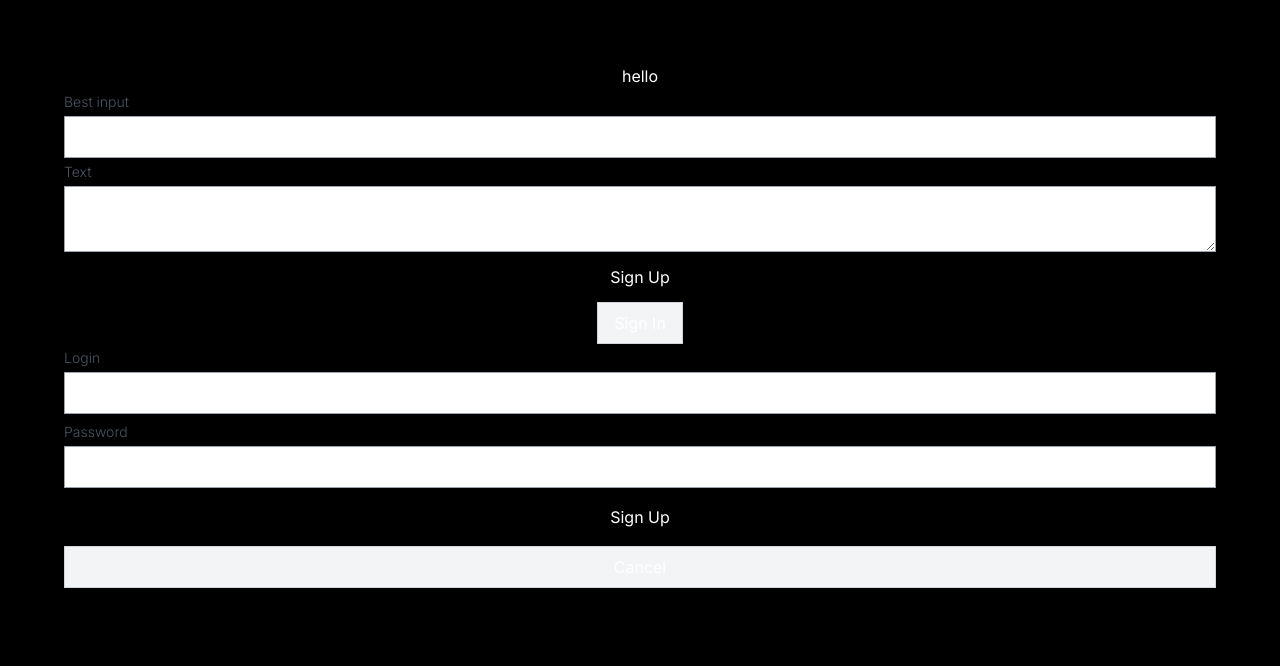
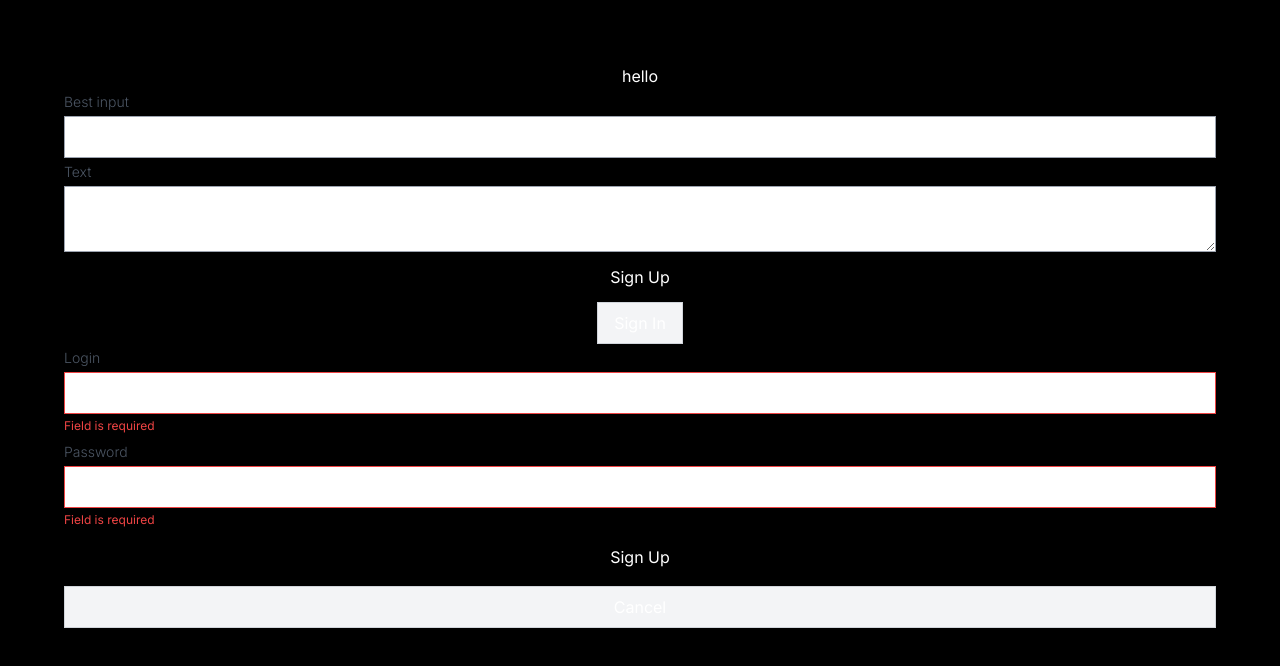
Before and after one commit to renbrek/lichi-test, a Next.js app: page / in a window 1280 px wide. Shown: the top 666 px of the page. Built offline with nearby package versions, Linux system fonts and the light colour scheme.

Commit message:
feat: add basic form validation and minor fields refactor

```diff
--- a/src/components/FieldWrap/index.tsx
+++ b/src/components/FieldWrap/index.tsx
@@ -1,22 +1,20 @@
+import { BaseFieldProps } from '@/types';
 import React from 'react';
 
 export type FieldWrapProps = {
   children: React.ReactNode;
   fieldId: string;
-  errorMessage?: string;
-  label?: string;
-};
+} & Pick<BaseFieldProps, 'errorMessages' | 'label'>;
 
 export function FieldWrap(props: FieldWrapProps): React.ReactNode {
   const {
-    children, fieldId, label, errorMessage,
+    children, fieldId, label, errorMessages,
   } = props;
-
   return (
     <div className="flex flex-col w-full">
       {label && <label htmlFor={fieldId} className="text-gray-600 font-light mb-1 text-sm">{label}</label>}
       {children}
-      {errorMessage && <span className="mt-1 text-red-500 text-xs">{errorMessage}</span>}
+      {(!!errorMessages && (errorMessages.length > 0)) && <>{errorMessages.map((errorMessage) => <span key={errorMessage} className="mt-1 text-red-500 text-xs">{errorMessage}</span>)}</>}
     </div>
   );
 }
--- a/src/components/Form/index.tsx
+++ b/src/components/Form/index.tsx
@@ -4,6 +4,7 @@
 
 import React, { ComponentProps } from 'react';
 import { FieldType } from '@/enums';
+import { ValidationRules, getValidationErrors } from '@/utils';
 import { Input, InputProps } from '../Input';
 import { TextArea, TextAreaProps } from '../TextArea';
 import { Button, ButtonProps } from '../Button';
@@ -13,10 +14,11 @@ export type FormProps = {
   buttons?: ButtonProps[]
 } & ComponentProps<'form'>;
 
-export type CommonFormFieldProps<S = string> = {
-  value?: string | number,
-  setValue?: (action: S | ((prevState: S) => S)) => void;
-  validataion?: any
+export type CommonFormFieldProps<TValue = string> = {
+  value?: TValue
+  defaultValue?: TValue,
+  setValue?: (action: TValue | ((prevState: TValue) => TValue)) => void
+  validataion?: ValidationRules
 };
 
 export type TextInputField = {
@@ -35,24 +37,31 @@ export function Form(props: FormProps): React.ReactNode {
   const {
     fields, buttons, className, ...baseProps
   } = props;
+
   return (
     <form className={`flex flex-col gap-2 w-full items-center ${className}`} {...baseProps}>
       {fields.map((field, index) => {
+        const errors = (field.validataion)
+          ? getValidationErrors(field.value, field.validataion)
+          : undefined;
         switch (field.fieldType) {
-          case FieldType.TextInput:
+          case FieldType.TextInput: {
             return (
               <Input
                 key={index}
                 value={field.value}
+                errorMessages={errors}
                 onChange={(e) => field.setValue?.(e.currentTarget.value)}
                 {...field.fieldOptions}
               />
             );
+          }
           case FieldType.TextArea:
             return (
               <TextArea
                 key={index}
                 value={field.value}
+                errorMessages={errors}
                 onChange={(e) => field.setValue?.(e.currentTarget.value)}
                 {...field.fieldOptions}
               />
--- a/src/components/Input/index.tsx
+++ b/src/components/Input/index.tsx
@@ -7,16 +7,16 @@ export type InputProps = BaseFieldProps & React.ComponentProps<'input'>;
 
 export function Input(props: InputProps): React.ReactNode {
   const {
-    errorMessage, isError, label, className, ...baseProps
+    errorMessages, isError, label, className, ...baseProps
   } = props;
 
-  const isHasError = errorMessage || isError;
+  const isHasError = (!!errorMessages && errorMessages.length > 0) || isError;
 
   const defaultInputId = React.useId();
   const inputId = baseProps.id ?? defaultInputId;
 
   return (
-    <FieldWrap fieldId={inputId} label={label} errorMessage={errorMessage}>
+    <FieldWrap fieldId={inputId} label={label} errorMessages={errorMessages}>
       <input
         className={clsx(
           'outline-none w-full rounded-none border border-gray-400 p-2 focus:border-black',
--- a/src/components/TextArea/index.tsx
+++ b/src/components/TextArea/index.tsx
@@ -7,16 +7,16 @@ export type TextAreaProps = BaseFieldProps & React.ComponentProps<'textarea'>;
 
 export function TextArea(props: TextAreaProps): React.ReactNode {
   const {
-    errorMessage, isError, label, className, ...baseProps
+    errorMessages, isError, label, className, ...baseProps
   } = props;
 
-  const isHasError = errorMessage || isError;
+  const isHasError = (!!errorMessages && errorMessages.length > 0) || isError;
 
   const defaultTextAreaId = React.useId();
   const textAreaId = baseProps.id ?? defaultTextAreaId;
 
   return (
-    <FieldWrap fieldId={textAreaId} label={label}>
+    <FieldWrap fieldId={textAreaId} label={label} errorMessages={errorMessages}>
       <textarea
         className={clsx(
           'outline-none w-full rounded-none border border-gray-400 p-2 focus:border-black',
--- a/src/pages/index.tsx
+++ b/src/pages/index.tsx
@@ -30,12 +30,28 @@ export default function Home() {
             },
             value: login,
             setValue: setLogin,
+            validataion: {
+              isRequired: {
+                value: true,
+              },
+              maxLength: {
+                value: 50,
+              },
+            },
           },
           {
             fieldType: FieldType.TextInput,
             fieldOptions: {
               label: 'Password',
               type: 'password',
+            },
+            validataion: {
+              isRequired: {
+                value: true,
+              },
+              minLength: {
+                value: 8,
+              },
             },
             value: password,
             setValue: setPassword,
--- a/src/types/BaseFieldProps.ts
+++ b/src/types/BaseFieldProps.ts
@@ -1,5 +1,5 @@
 export type BaseFieldProps = {
-  errorMessage?: string;
+  errorMessages?: string[];
   isError?: boolean;
   label?: string;
 };
--- /dev/null
+++ b/src/utils/index.ts
@@ -0,0 +1 @@
+export * from './validatoin';
--- /dev/null
+++ b/src/utils/validatoin.ts
@@ -0,0 +1,27 @@
+import { CommonFormFieldProps } from '@/components/Form';
+
+export type ValidationRules = {
+  maxLength?: ValidationRule<number>
+  minLength?: ValidationRule<number>
+  isRequired?: ValidationRule<boolean>
+};
+
+export type ValidationRule<TValue> = {
+  value: TValue
+  errorMessage?: string
+};
+
+export function getValidationErrors(value: CommonFormFieldProps['value'], validationRules: ValidationRules): string[] {
+  const errors: string[] = [];
+
+  if (validationRules.isRequired && !value) {
+    errors.push(validationRules.isRequired.errorMessage ?? 'Field is required');
+  }
+  if (validationRules.maxLength && !!value && value.length > validationRules.maxLength.value) {
+    errors.push(validationRules.maxLength.errorMessage ?? `Max length is ${validationRules.maxLength.value}`);
+  }
+  if (validationRules.minLength && !!value && value.length < validationRules.minLength.value) {
+    errors.push(validationRules.minLength.errorMessage ?? `Min length is ${validationRules.minLength.value}`);
+  }
+  return errors;
+}
```
